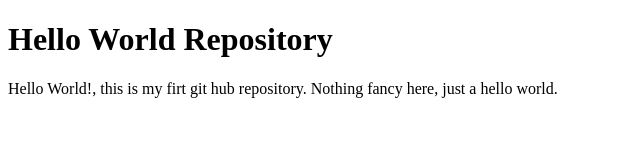
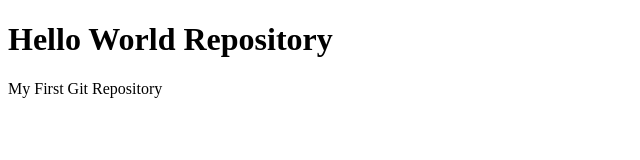
Before and after one commit to daltonpereira/hello-world, a plain HTML site: page index.html in a window 1280 px wide. Shown: the whole page, without its empty margins (0-640 px from the left). Drawn offline with Linux system fonts and the light colour scheme.

Commit message:
updated index file

```diff
--- a/index.html
+++ b/index.html
@@ -12,7 +12,7 @@
 
 		<h1>Hello World Repository</h1>
 
-		<p>Hello World!, this is my firt git hub repository. Nothing fancy here, just a hello world.</p>
+		<p>My First Git Repository</p>
 
 
 	</body>
```
